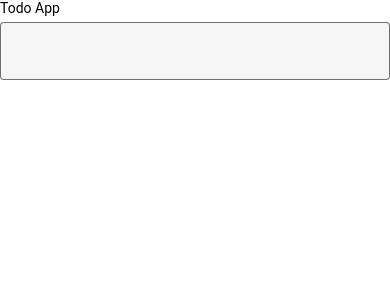
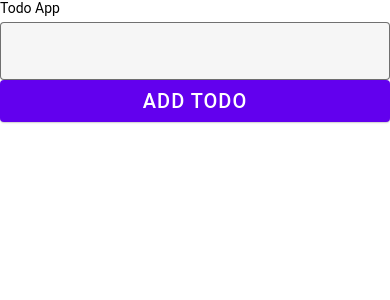
Before and after one commit to SheheryarAli-Arbisoft/todo-app, a React Native app: screen / in a window 390 px wide. Shown: the top 300 px of the page. Built offline with nearby package versions, Linux system fonts and the light colour scheme.

Commit message:
Created the add todo form

```diff
--- a/App.js
+++ b/App.js
@@ -3,6 +3,7 @@ import { Provider } from 'react-redux';
 import { Container } from './src/components/Container';
 import { Heading } from './src/components/Text';
 import { Input } from './src/components/Input';
+import { Button } from './src/components/Button';
 import { store } from './store';
 
 const App = () => {
@@ -11,6 +12,7 @@ const App = () => {
       <Container>
         <Heading>Todo App</Heading>
         <Input />
+        <Button>Add todo</Button>
       </Container>
     </Provider>
   );
--- /dev/null
+++ b/src/components/Button/Button.js
@@ -0,0 +1,10 @@
+import React from 'react';
+import { CustomButton } from './styled';
+import { propTypes, defaultProps } from './props';
+
+export const Button = ({ children, ...rest }) => {
+  return <CustomButton {...rest}>{children}</CustomButton>;
+};
+
+Button.propTypes = propTypes;
+Button.defaultProps = defaultProps;
--- /dev/null
+++ b/src/components/Button/index.js
@@ -0,0 +1 @@
+export { Button } from './Button';
--- /dev/null
+++ b/src/components/Button/props.js
@@ -0,0 +1,13 @@
+import PropTypes from 'prop-types';
+
+export const propTypes = {
+  mode: PropTypes.string,
+  labelStyle: PropTypes.object,
+};
+
+export const defaultProps = {
+  mode: 'contained',
+  labelStyle: {
+    fontSize: 20,
+  },
+};
--- /dev/null
+++ b/src/components/Button/styled.js
@@ -0,0 +1,7 @@
+import styled from 'styled-components';
+import { Button } from 'react-native-paper';
+
+export const CustomButton = styled(Button)`
+  width: 100%;
+  margin-bottom: 10px;
+`;
--- a/src/components/Input/styled.js
+++ b/src/components/Input/styled.js
@@ -3,4 +3,5 @@ import { TextInput } from 'react-native-paper';
 
 export const CustomInput = styled(TextInput)`
   width: 100%;
+  margin-bottom: 10px;
 `;
```
